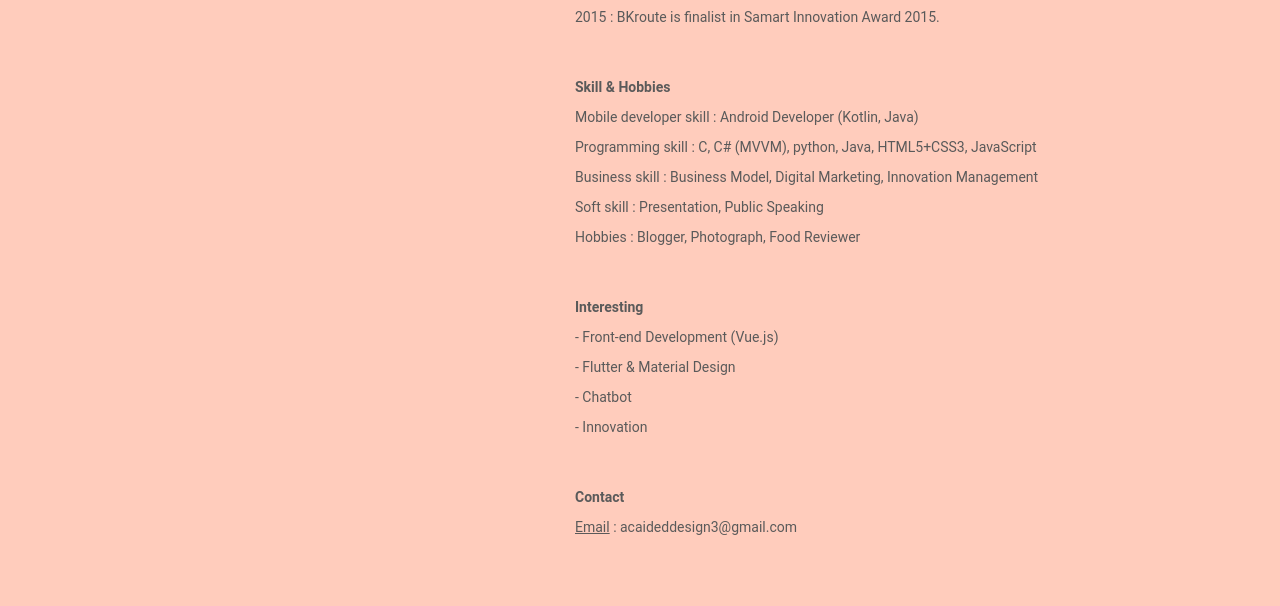
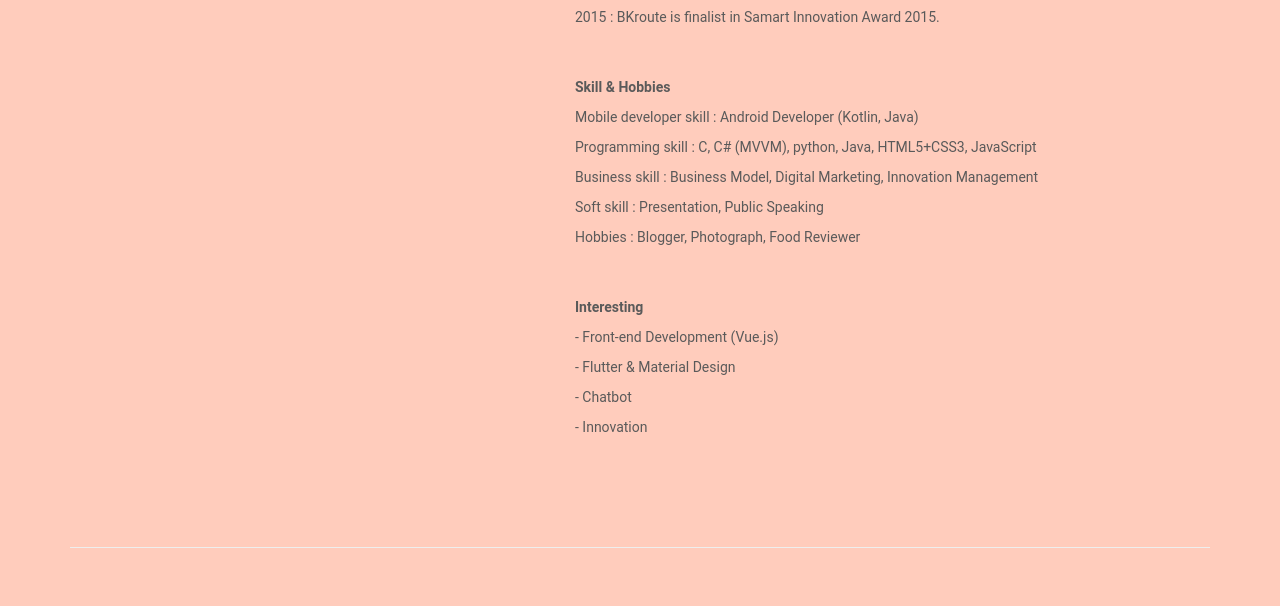
Before and after one commit to mikkipastel/mikkipastel_portfolio, a plain HTML site: page public/about.html in a window 1280 px wide. Shown: the part 1496-2102 px from the top of the page. Drawn offline with nearby package versions, Linux system fonts and the light colour scheme.

Commit message:
hide my email

```diff
--- a/public/about.html
+++ b/public/about.html
@@ -143,8 +143,8 @@
           <p>- Chatbot</p>
           <p>- Innovation</p>
           <br></br>
-          <p><b>Contact</b></p>
-          <p><u>Email</u> : acaideddesign3@gmail.com</p>
+<!--           <p><b>Contact</b></p> -->
+<!--           <p><u>Email</u> : acaideddesign3@gmail.com</p> -->
         </div>
       </div>
       <hr class="featurette-divider">
```
